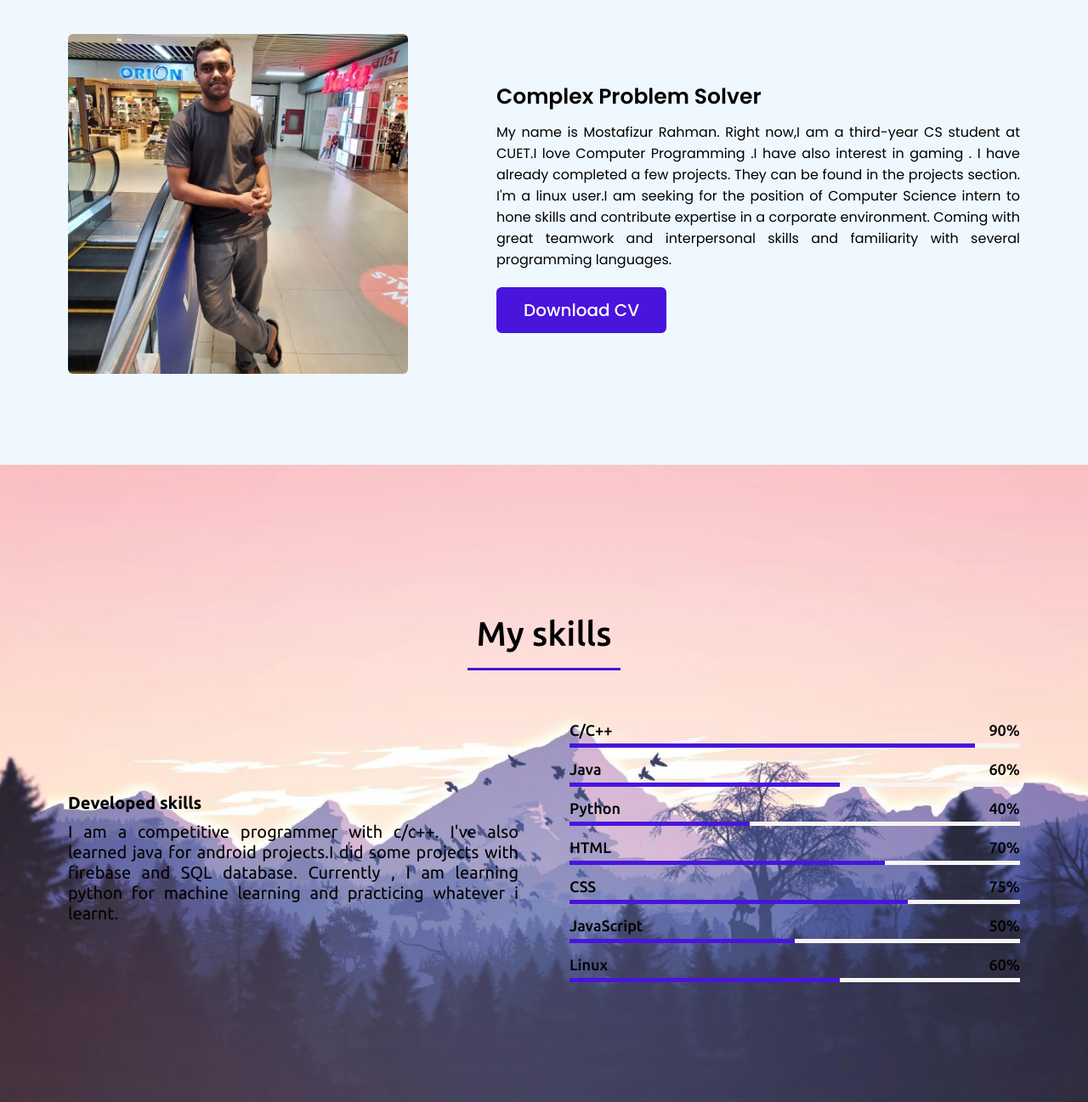
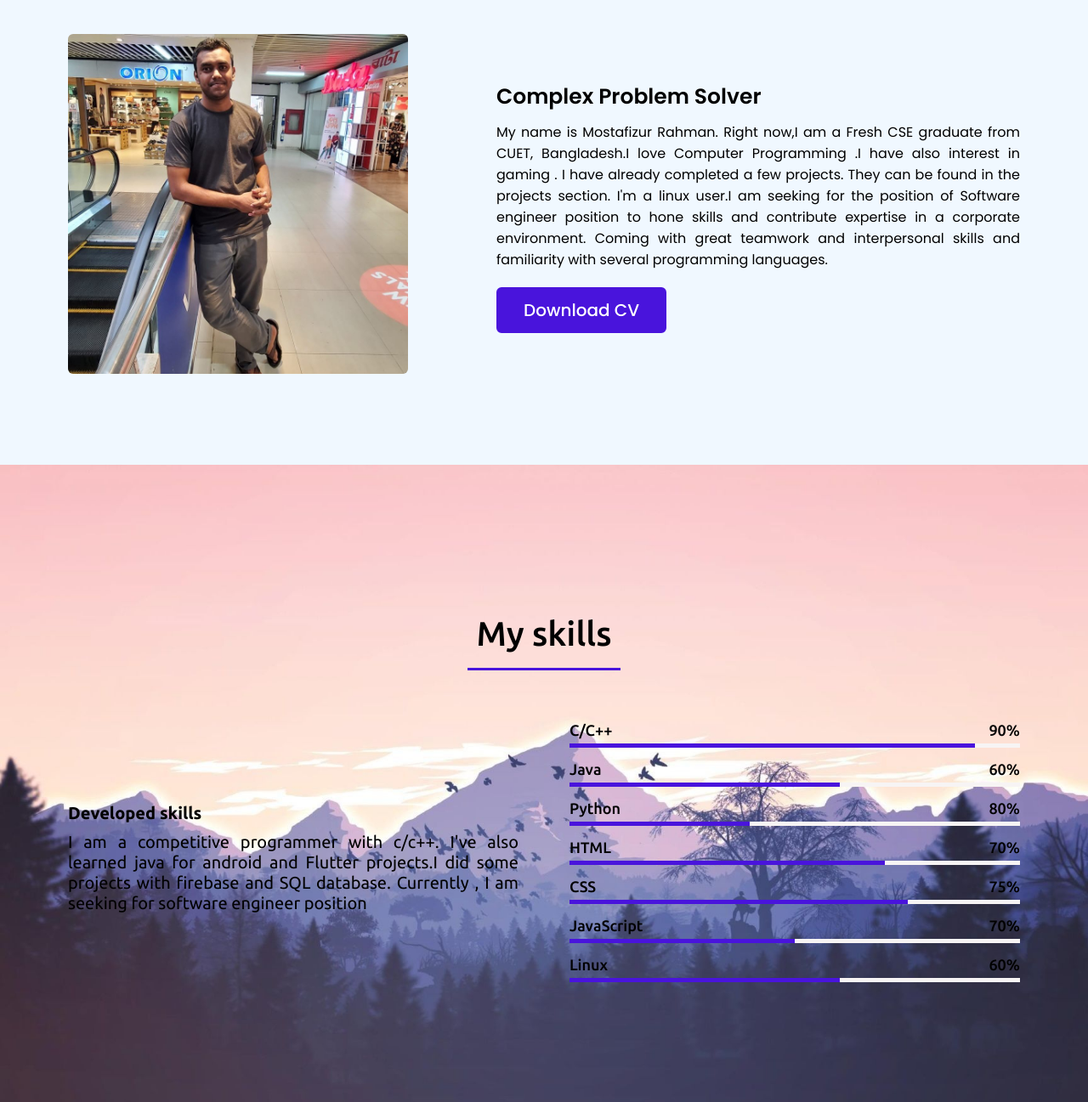
Before and after one commit to Mostafiz2000/Mostafiz1004.github.io, a plain HTML site: page index.html in a window 1280 px wide. Shown: the part 986-2283 px from the top of the page at 85% size. Drawn offline with nearby package versions, Linux system fonts and the light colour scheme.

Commit message:
Update index.html

```diff
--- a/index.html
+++ b/index.html
@@ -73,7 +73,7 @@
                 </div>
                 <div class="column right">
                     <div class="text">Complex Problem Solver <span class="typing-2"></span></div>
-                    <p>My name is Mostafizur Rahman. Right now,I am a third-year CS student at CUET.I love Computer Programming .I have also interest in gaming . I have already completed a few projects. They can be found in the projects section. I'm a linux user.I am seeking for the position of Computer Science intern to hone skills and contribute expertise in a corporate environment. Coming with great teamwork and interpersonal skills and familiarity with several programming languages.</p>
+                    <p>My name is Mostafizur Rahman. Right now,I am a Fresh CSE graduate from CUET, Bangladesh.I love Computer Programming .I have also interest in gaming . I have already completed a few projects. They can be found in the projects section. I'm a linux user.I am seeking for the position of Software engineer position to hone skills and contribute expertise in a corporate environment. Coming with great teamwork and interpersonal skills and familiarity with several programming languages.</p>
                     <a href="Resume.docx">Download CV</a>
                 </div>
             </div>
@@ -86,7 +86,7 @@
             <div class="skills-content">
                 <div class="column left">
                     <div class="text">Developed skills</div>
-                    <p>I am a competitive programmer with c/c++. I've also learned java for android projects.I did some projects with firebase and SQL database. Currently , I am learning python for machine learning and practicing whatever i learnt.</p>
+                    <p>I am a competitive programmer with c/c++. I've also learned java for android and Flutter projects.I did some projects with firebase and SQL database. Currently , I am seeking for software engineer position</p>
 
                 </div>
                 <div class="column right">
@@ -107,7 +107,7 @@
                     <div class="bars">
                         <div class="info">
                             <span>Python</span>
-                            <span>40%</span>
+                            <span>80%</span>
                         </div>
                         <div class="line python"></div>
                     </div>
@@ -129,7 +129,7 @@
                     <div class="bars">
                         <div class="info">
                             <span>JavaScript</span>
-                            <span>50%</span>
+                            <span>70%</span>
                         </div>
                         <div class="line js"></div>
                     </div>
```
